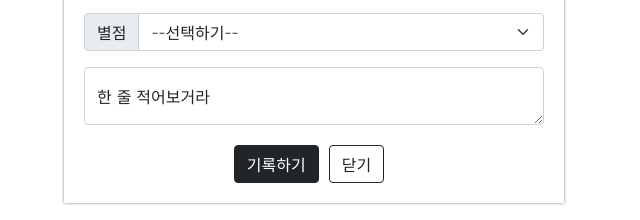
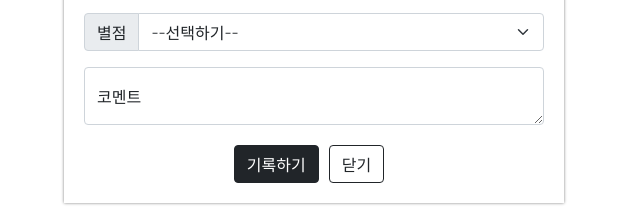
Before and after one commit to zzangny/mypage, a plain HTML site: page index.html in a window 1280 px wide. Shown: the part 351-571 px from the top of the page, 326-966 px from the left. Drawn offline with nearby package versions, Linux system fonts and the light colour scheme.

Commit message:
Add files via upload

```diff
--- a/index.html
+++ b/index.html
@@ -112,7 +112,7 @@
         </div>
         <div class="form-floating">
             <textarea class="form-control" placeholder="Leave a comment here" id="floatingTextarea"></textarea>
-            <label for="floatingTextarea">한 줄 적어보거라</label>
+            <label for="floatingTextarea">코멘트</label>
         </div>
         <div class="mybtn">
             <button type="button" class="btn btn-dark">기록하기</button>
```
